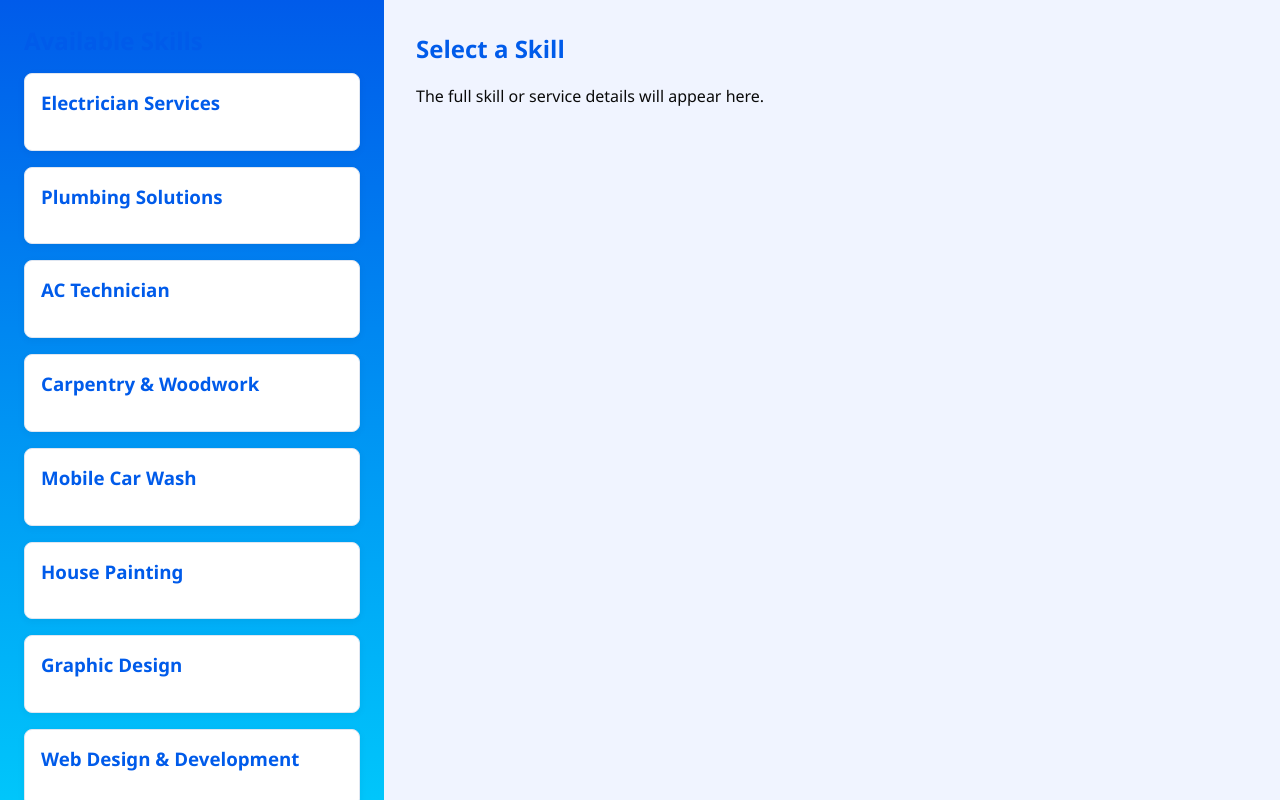
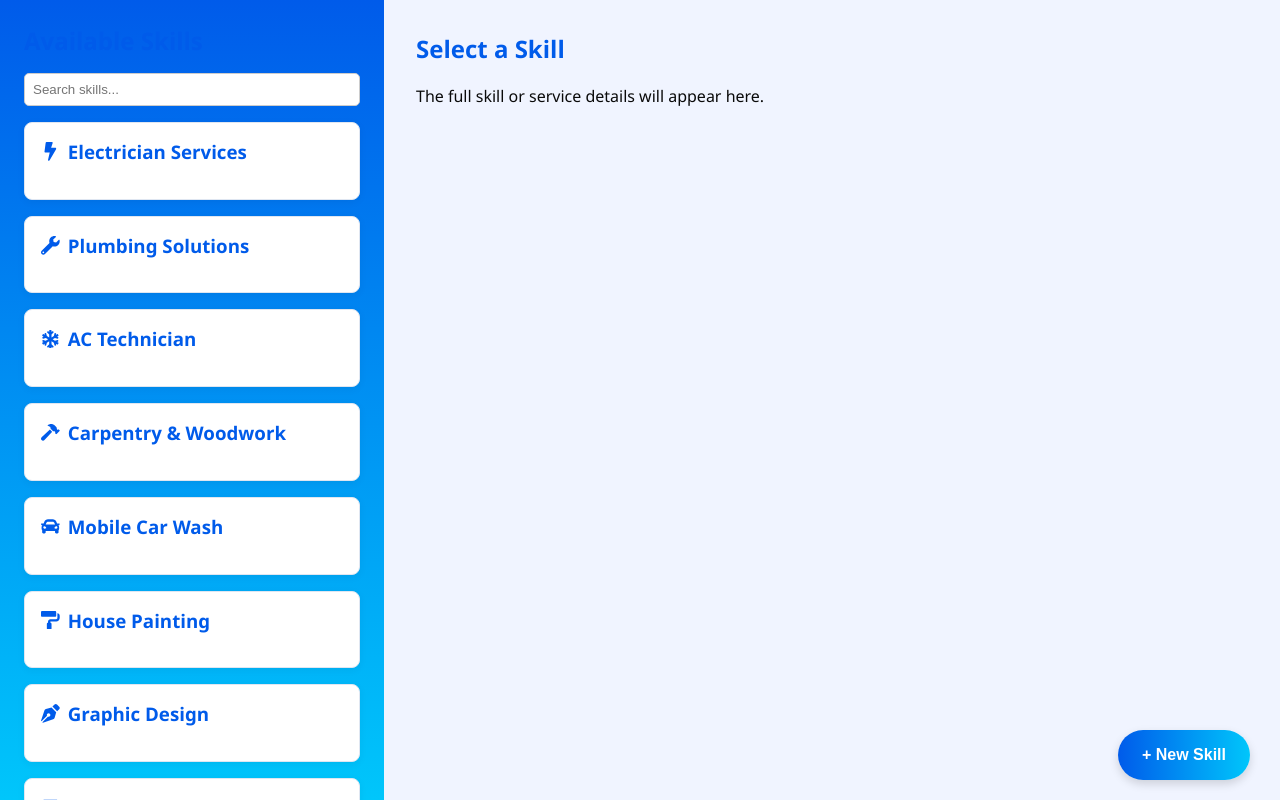
Before and after one commit to biwott-v/biwott-v, a React (Create React App) app in the folder skilllink-fe/: page / in a window 1280 px wide. Built offline with nearby package versions, Linux system fonts and the light colour scheme.

Commit message:
now added a searchbar and imported icons to put next to each

```diff
--- /dev/null
+++ b/package.json
@@ -0,0 +1,5 @@
+{
+  "dependencies": {
+    "react-icons": "^5.5.0"
+  }
+}
--- a/skilllink-fe/src/App.js
+++ b/skilllink-fe/src/App.js
@@ -68,11 +68,31 @@ function App() {
   ]);
 
   const [selectedSkill, setSelectedSkill] = useState(null);
+  const [searchTerm, setSearchTerm] = useState('');
+
+  const filteredSkills = skills.filter((skill) =>
+    skill.title.toLowerCase().includes(searchTerm.toLowerCase())
+  );
+
+  const handleAddSkill = () => {
+    const newSkill = {
+      id: skills.length + 1,
+      title: 'New Skill Title',
+      description: 'This is a placeholder for a new skill.'
+    };
+    setSkills([newSkill, ...skills]);
+  };
 
   return (
     <div className="app-container">
-      <Sidebar skills={skills} onSelect={setSelectedSkill} />
+      <Sidebar
+        skills={filteredSkills}
+        onSelect={setSelectedSkill}
+        searchTerm={searchTerm}
+        onSearch={setSearchTerm}
+      />
       <SkillDetails skill={selectedSkill} />
+      <button className="floating-btn" onClick={handleAddSkill}>+ New Skill</button>
     </div>
   );
 }
--- a/skilllink-fe/src/components/Sidebar.js
+++ b/skilllink-fe/src/components/Sidebar.js
@@ -1,16 +1,62 @@
 import React from 'react';
+import {
+  FaBolt,
+  FaWrench,
+  FaSnowflake,
+  FaHammer,
+  FaCar,
+  FaPaintRoller,
+  FaPenNib,
+  FaLaptopCode,
+  FaTshirt,
+  FaCut,
+  FaChalkboardTeacher,
+  FaCamera
+} from 'react-icons/fa';
 
-function Sidebar({ skills, onSelect }) {
+const iconMap = {
+  1: <FaBolt />,
+  2: <FaWrench />,
+  3: <FaSnowflake />,
+  4: <FaHammer />,
+  5: <FaCar />,
+  6: <FaPaintRoller />,
+  7: <FaPenNib />,
+  8: <FaLaptopCode />,
+  9: <FaTshirt />, // replaces the broken FaScissors
+  10: <FaCut />,
+  11: <FaChalkboardTeacher />,
+  12: <FaCamera />
+};
+
+function Sidebar({ skills, onSelect, searchTerm, onSearch }) {
   return (
     <div className="sidebar">
       <h2>Available Skills</h2>
+
+      <input
+        type="text"
+        placeholder="Search skills..."
+        value={searchTerm}
+        onChange={(e) => onSearch(e.target.value)}
+        style={{
+          width: '100%',
+          padding: '0.5rem',
+          marginBottom: '1rem',
+          borderRadius: '5px',
+          border: '1px solid #ccc'
+        }}
+      />
+
       {skills.map((skill) => (
         <div
           key={skill.id}
           className="skill-card"
           onClick={() => onSelect(skill)}
         >
-          <h3>{skill.title}</h3>
+          <h3 style={{ display: 'flex', alignItems: 'center', gap: '0.5rem' }}>
+            {iconMap[skill.id]} {skill.title}
+          </h3>
         </div>
       ))}
     </div>
--- a/skilllink-fe/src/index.css
+++ b/skilllink-fe/src/index.css
@@ -83,3 +83,18 @@ h1, h2, h3 {
 .button:hover {
   opacity: 0.9;
 }
+
+.floating-btn {
+  position: fixed;
+  bottom: 20px;
+  right: 30px;
+  background: linear-gradient(to right, var(--primary-blue), var(--secondary-blue));
+  color: white;
+  padding: 1rem 1.5rem;
+  border: none;
+  border-radius: 50px;
+  font-size: 1rem;
+  font-weight: bold;
+  cursor: pointer;
+  box-shadow: 0 4px 10px rgba(0, 0, 0, 0.15);
+}
```
Also changed, not shown: 1 other file (tests, documents, lock files or other folders).
